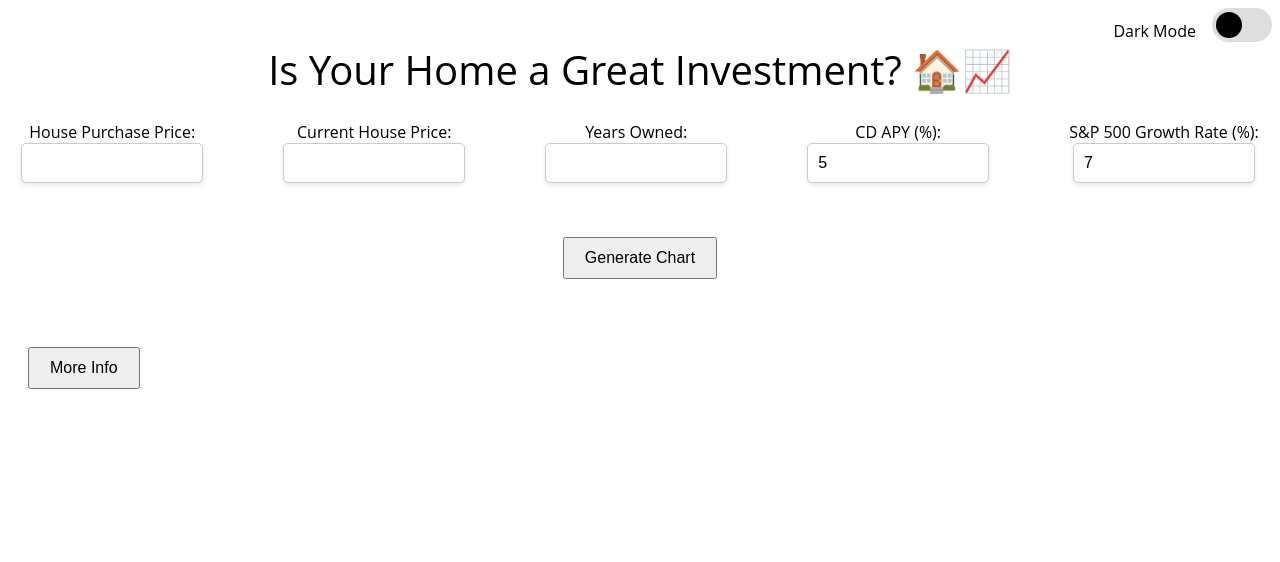
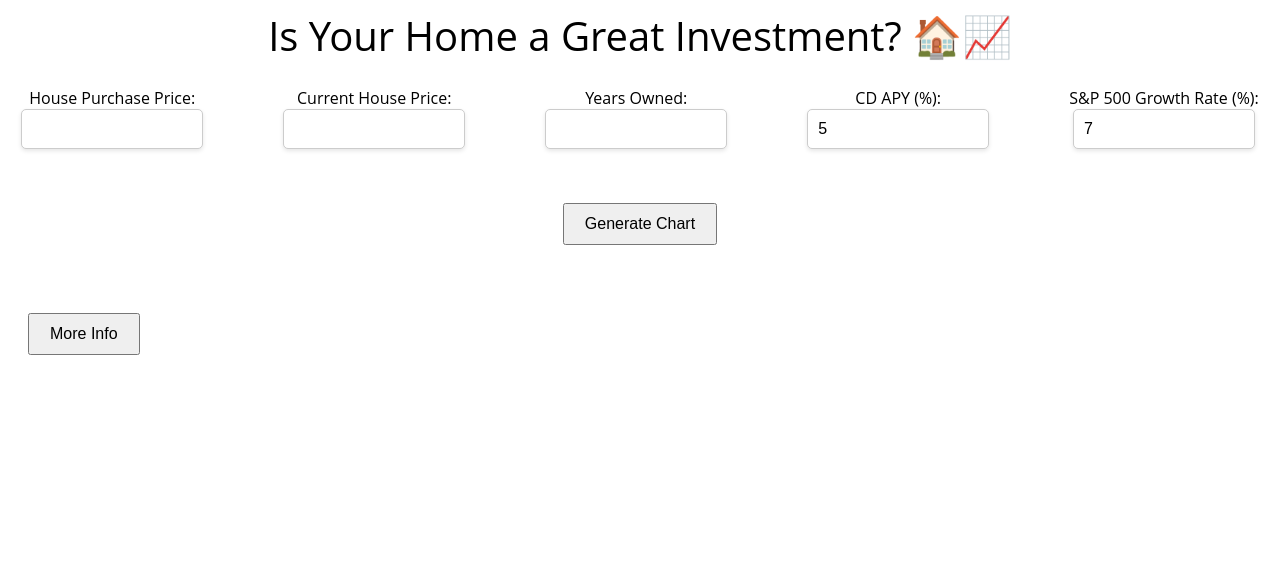
Before and after one commit to rishikzap/chart_proj, a plain HTML site: page src/index.html in a window 1280 px wide. Drawn offline with nearby package versions, Linux system fonts and the light colour scheme.

Commit message:
remove dark mode toggle

```diff
--- a/src/index.html
+++ b/src/index.html
@@ -12,13 +12,6 @@
     <link rel="stylesheet" href="styles.css" />
   </head>
   <body>
-    <div class="whole-switch">
-      <div style="margin-top: 1.5vh">Dark Mode</div>
-      <label class="switch">
-        <input type="checkbox" id="theme-toggle" />
-        <span class="slider"></span>
-      </label>
-    </div>
     <div class="title">Is Your Home a Great Investment? 🏠📈</div>
     <form id="investment-form">
       <div class="inputs">
--- a/src/styles.css
+++ b/src/styles.css
@@ -1,13 +1,3 @@
-/* Dark mode theme */
-.dark-mode {
-  --background-color: #333333;
-  --text-color: #ffffff;
-  --button-background: #007bff;
-  --button-text: #ffffff;
-  --switch-background: #555555; /* Dark background for the switch */
-  --switch-handle: #ffffff; /* Dark handle color */
-}
-
 /* Light mode theme (default) */
 :root {
   --background-color: #ffffff;
@@ -32,12 +22,6 @@ body {
   font-variation-settings: "wdth" 100;
   background-color: var(--background-color);
   color: var(--text-color);
-}
-
-.whole-switch {
-  display: flex;
-  gap: 2vh;
-  justify-content: flex-end;
 }
 
 .button-container {
@@ -93,63 +77,6 @@ input[type="number"]:focus {
   margin-bottom: 2vh;
 }
 
-/* Styles for the switch */
-.switch {
-  position: relative;
-  display: inline-block;
-  width: 60px;
-  height: 34px;
-}
-
-.switch input {
-  opacity: 0;
-  width: 0;
-  height: 0;
-}
-
-.slider {
-  position: absolute;
-  cursor: pointer;
-  top: 0;
-  left: 0;
-  right: 0;
-  bottom: 0;
-  background-color: var(--switch-background);
-  transition: 0.4s;
-  border-radius: 34px;
-}
-
-.slider:before {
-  position: absolute;
-  content: "";
-  height: 26px;
-  width: 26px;
-  border-radius: 50%;
-  left: 4px;
-  bottom: 4px;
-  background-color: var(--switch-handle);
-  transition: 0.4s;
-}
-
-/* When the switch is checked */
-input:checked + .slider {
-  background-color: var(--button-text);
-}
-
-input:checked + .slider:before {
-  transform: translateX(26px);
-  background-color: var(--button-background); /* Handle color on checked */
-}
-
-/* Slider transition */
-.slider {
-  background-color: var(--switch-background);
-}
-
-.slider:before {
-  background-color: var(--switch-handle);
-}
-
 .info-section {
   margin: 20px;
   font-family: Arial, sans-serif;
```
